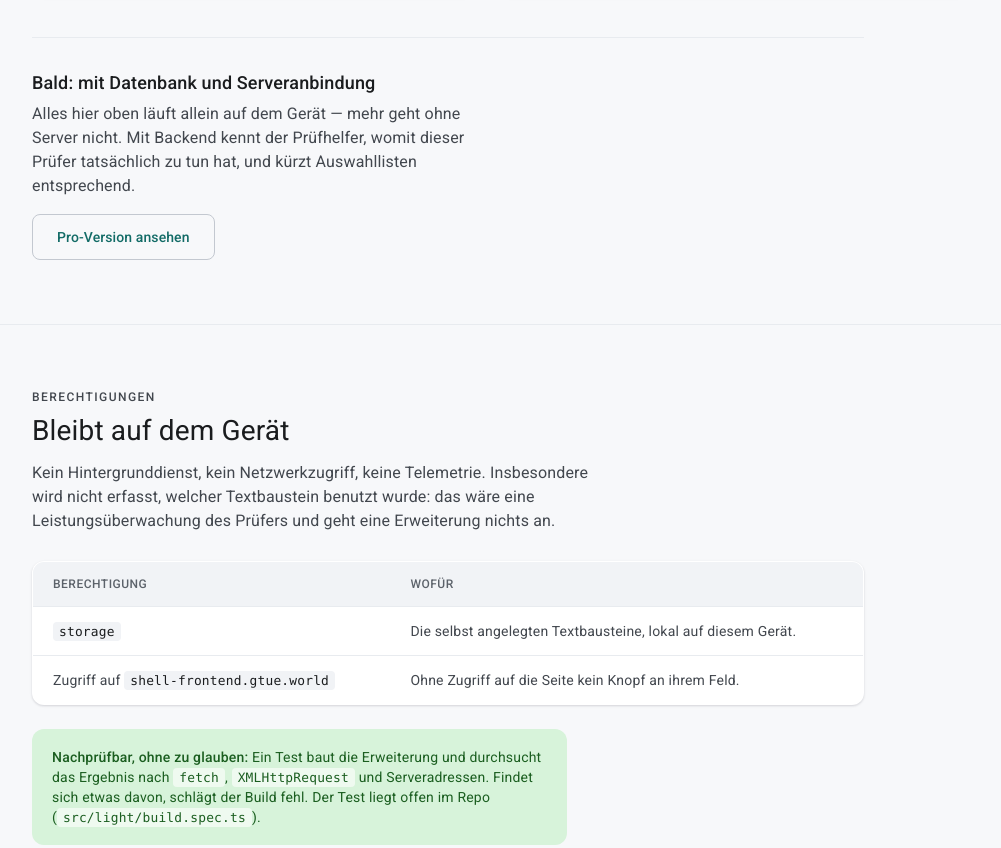
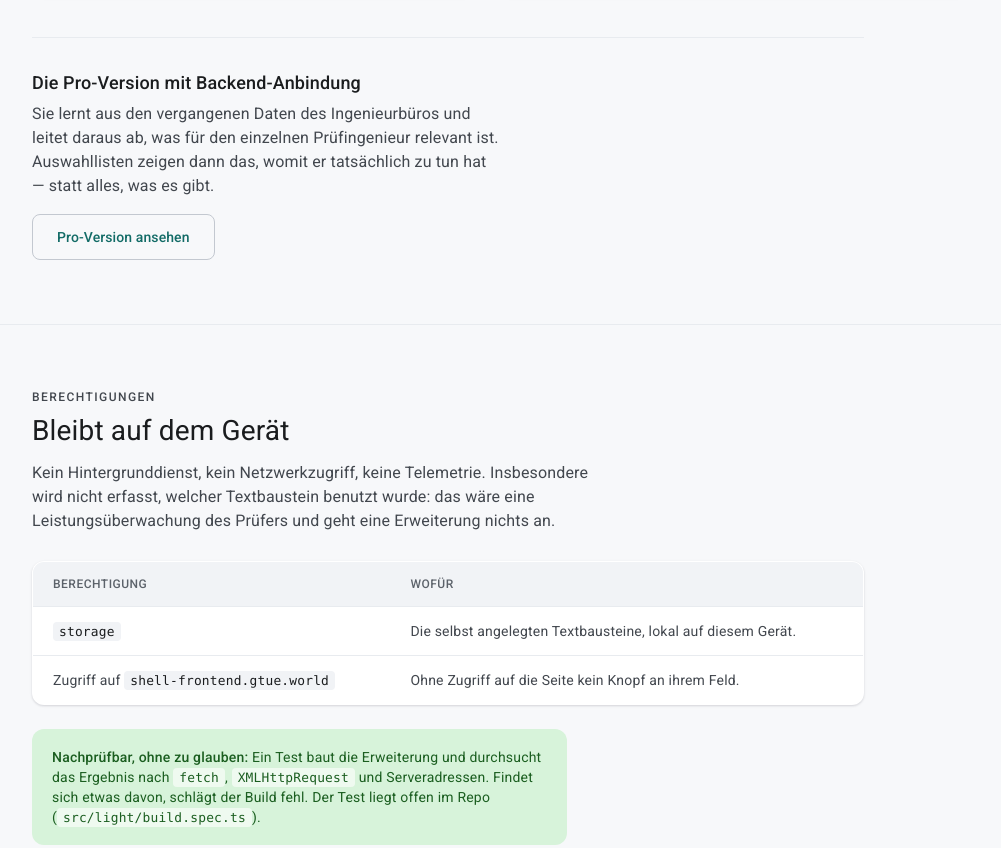
Before and after one commit to funkedipasys-dot/pruefhelfer, a browser extension: page docs/index.html in a window 1280 px wide. Shown: the part 1545-2393 px from the top of the page, without its empty margins (192-1193 px from the left). Drawn offline with Linux system fonts and the light colour scheme.

Commit message:
Pro-Brücke sagt, was die Fassung tut, statt "bald"
"Bald: mit Datenbank und Serveranbindung" versprach einen Zeitpunkt und
nannte Technik. Jetzt steht dort, was die Fassung leistet: Sie lernt aus
den vergangenen Daten des Ingenieurbüros und leitet daraus ab, was für
den einzelnen Prüfingenieur relevant ist.

"Mitbewerber" heißt korrekt "Mitbewerber ÜOs".

Co-Authored-By: Claude Opus 5 (1M context) <noreply@anthropic.com>
Claude-Session: https://claude.ai/code/session_017UBT5rBRhafX1dRQwkSnSN

```diff
--- a/docs/index.html
+++ b/docs/index.html
@@ -311,8 +311,8 @@
       </div>
 
       <div class="to-pro">
-        <h3>Bald: mit Datenbank und Serveranbindung</h3>
-        <p>Alles hier oben läuft allein auf dem Gerät — mehr geht ohne Server nicht. Mit Backend kennt der Prüfhelfer, womit dieser Prüfer tatsächlich zu tun hat, und kürzt Auswahllisten entsprechend.</p>
+        <h3>Die Pro-Version mit Backend-Anbindung</h3>
+        <p>Sie lernt aus den vergangenen Daten des Ingenieurbüros und leitet daraus ab, was für den einzelnen Prüfingenieur relevant ist. Auswahllisten zeigen dann das, womit er tatsächlich zu tun hat — statt alles, was es gibt.</p>
         <a class="btn btn-outlined" href="#pro">Pro-Version ansehen</a>
       </div>
     </div>
@@ -389,7 +389,7 @@
 
         <div class="feature">
           <span class="num">02</span>
-          <h3>Mitbewerber eingrenzen</h3>
+          <h3>Mitbewerber ÜOs eingrenzen</h3>
           <p>Wer als Mitbewerber überhaupt in Frage kommt, ist meist regional. Die Auswahl zieht sich aus den bisherigen Daten des Ingenieurbüros und zeigt, was dort wirklich vorkommt. Auch das jederzeit an- und abschaltbar.</p>
           <span class="badge-planned">in Klärung</span>
         </div>
```
